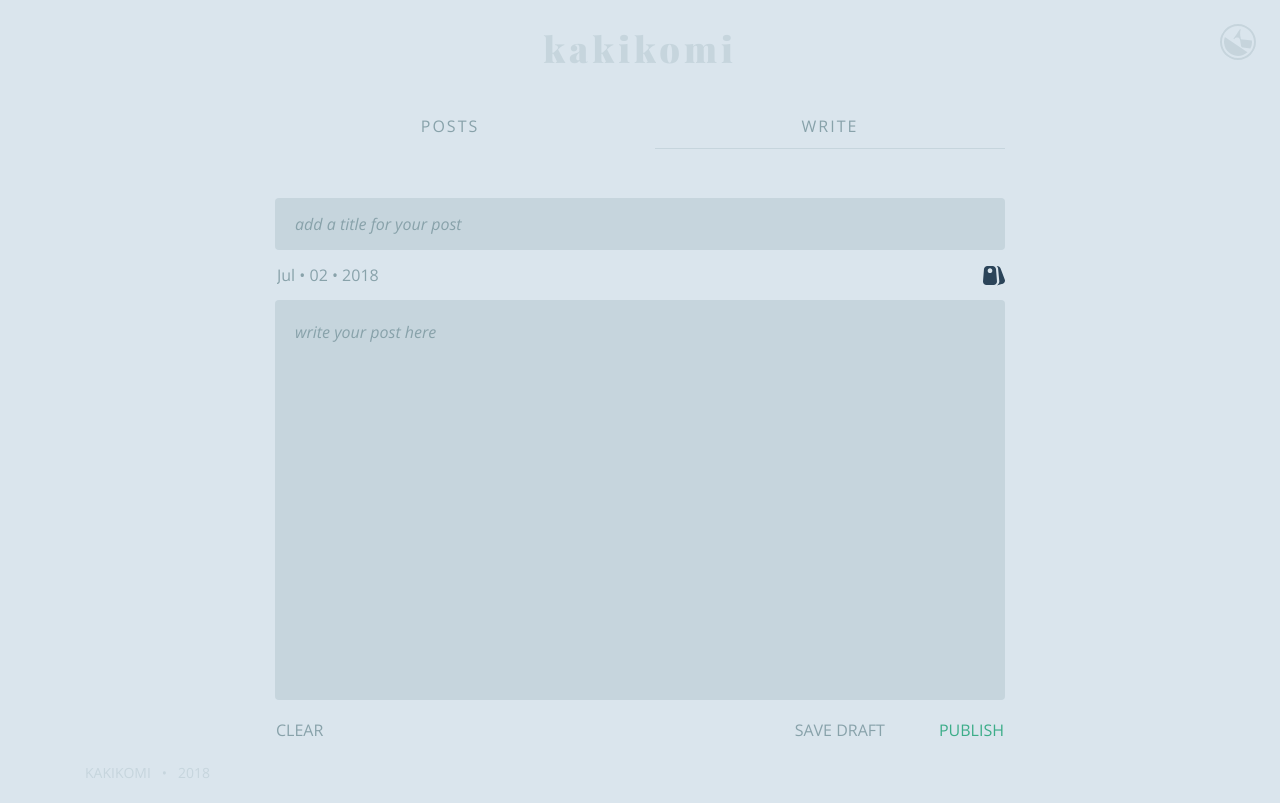
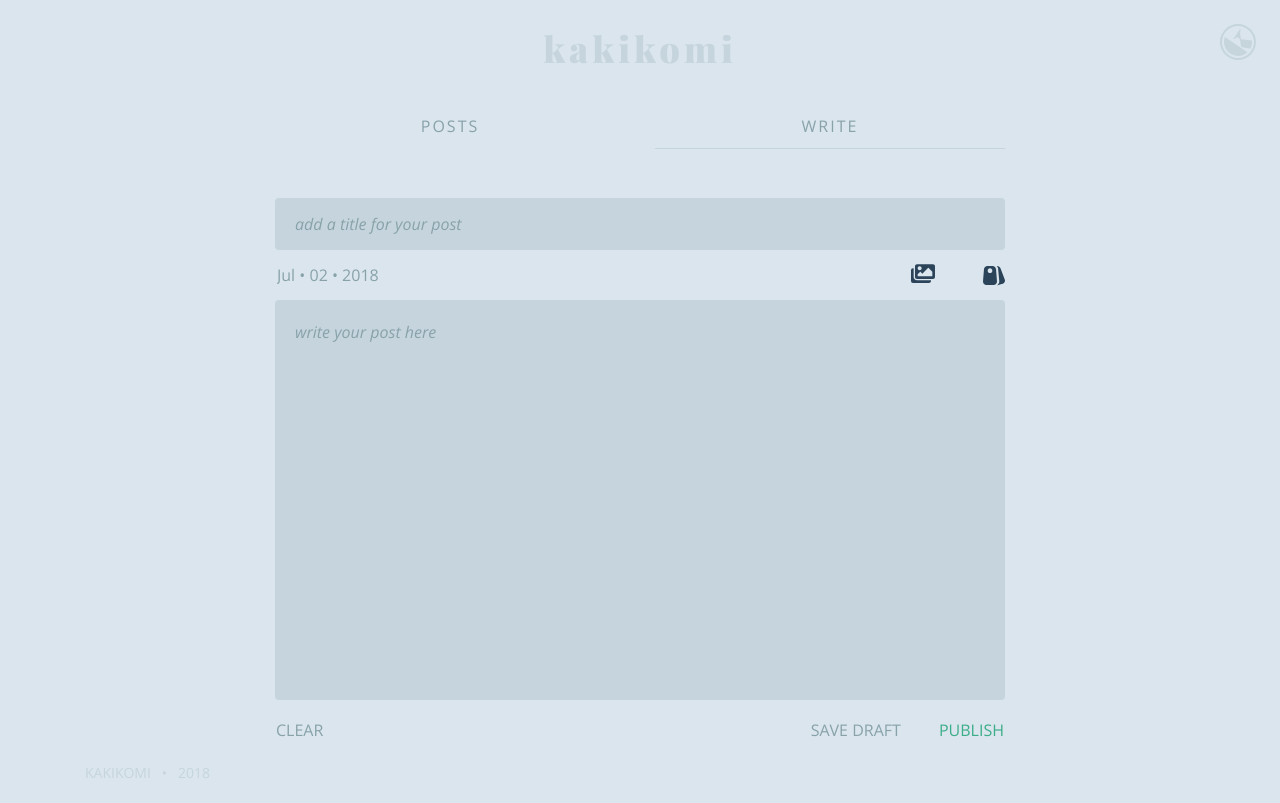
Before and after one commit to tokonoma/kakikomi, a PHP site: page /?mode=write in a window 1280 px wide. Run offline with PHP 8.4, Linux system fonts and the light colour scheme; the visitor is signed in with stand-in values (Sample User, id 1); data that the repository does not hold is empty; some libraries are stand-ins or nearby versions.

Commit message:
fixes wrapping on tag input bar on smaller screens and adds icon for images - no func yet

```diff
--- a/assets/css/custom.css
+++ b/assets/css/custom.css
@@ -264,7 +264,7 @@ input.invisible-input{
 	font-weight: 300;
 }
 
-.kakikomi-write #tags-btn{
+.kakikomi-write .write-toolbar-item{
 	margin: 12px 0px;
 }
 
@@ -304,7 +304,8 @@ input.invisible-input{
 	background: #88A2AA;
 	border: none;
 	border-radius: 4px;
-	flex: 2;
+	flex: 1;
+	min-width: 0px;
 }
 
 .kakikomi-write .add-tag-btn{
@@ -341,7 +342,6 @@ input.invisible-input{
 .kakikomi .btn.btn-link{
 	padding: 0px;
 	font-weight: 400;
-	margin-right: 48px;
 }
 
 .kakikomi .btn.btn-link:last-child{
@@ -350,6 +350,10 @@ input.invisible-input{
 
 .kakikomi .btn.btn-link.secondary{
 	color: #88A2AA;
+}
+
+.kakikomi .btn.save-draft-btn{
+	margin-right: 32px;
 }
 
 .kakikomi .btn.btn-link.submit{
--- a/pages/write.php
+++ b/pages/write.php
@@ -149,8 +149,11 @@ if(isset($getPost)){
 				<form id="write-form" autocomplete="off" method="POST" action="<?php echo htmlentities($_SERVER['REQUEST_URI']); ?>">
 					<input type="text" id="title-input" name="title-input" class="title-input" aria-label="title input" value="<?php echo $thisTitle; ?>" placeholder="add a title for your post">
 					<input class="invisible-input post-date" name="date-input" value="<?php echo $thisDate; ?>" placeholder="add a publish date">
-					<div id="tags-btn" class="d-inline-block float-right clickable">
+					<div id="tags-btn" class="d-inline-block float-right clickable write-toolbar-item">
 						<img src="assets/images/tags.svg">
+					</div>
+					<div class="d-inline-block mr-5 float-right clickable write-toolbar-item">
+						<i class="fas fa-images fa-lg"></i>
 					</div>
 					<div class="body-container">
 						<textarea id="post-input" name="post-input" class="post-input" rows="3" placeholder="write your post here"><?php echo $thisBody; ?></textarea>
--- a/views/head.php
+++ b/views/head.php
@@ -18,6 +18,7 @@
     <!--web font-->
     <link href="https://fonts.googleapis.com/css?family=Open+Sans:300,300i,400,400i,600,600i,700,700i" rel="stylesheet">
     <link href="https://fonts.googleapis.com/css?family=Playfair+Display:900" rel="stylesheet">
+    <link rel="stylesheet" href="https://use.fontawesome.com/releases/v5.1.0/css/all.css" integrity="sha384-lKuwvrZot6UHsBSfcMvOkWwlCMgc0TaWr+30HWe3a4ltaBwTZhyTEggF5tJv8tbt" crossorigin="anonymous">
 
     <!--[if lt IE 9]><script src=../assets/js/ie8-responsive-file-warning.js></script><![endif]-->
     <!--[if lt IE 9]> <script src=https://oss.maxcdn.com/html5shiv/3.7.3/html5shiv.min.js></script> <script src=https://oss.maxcdn.com/respond/1.4.2/respond.min.js></script> <![endif]-->
```
